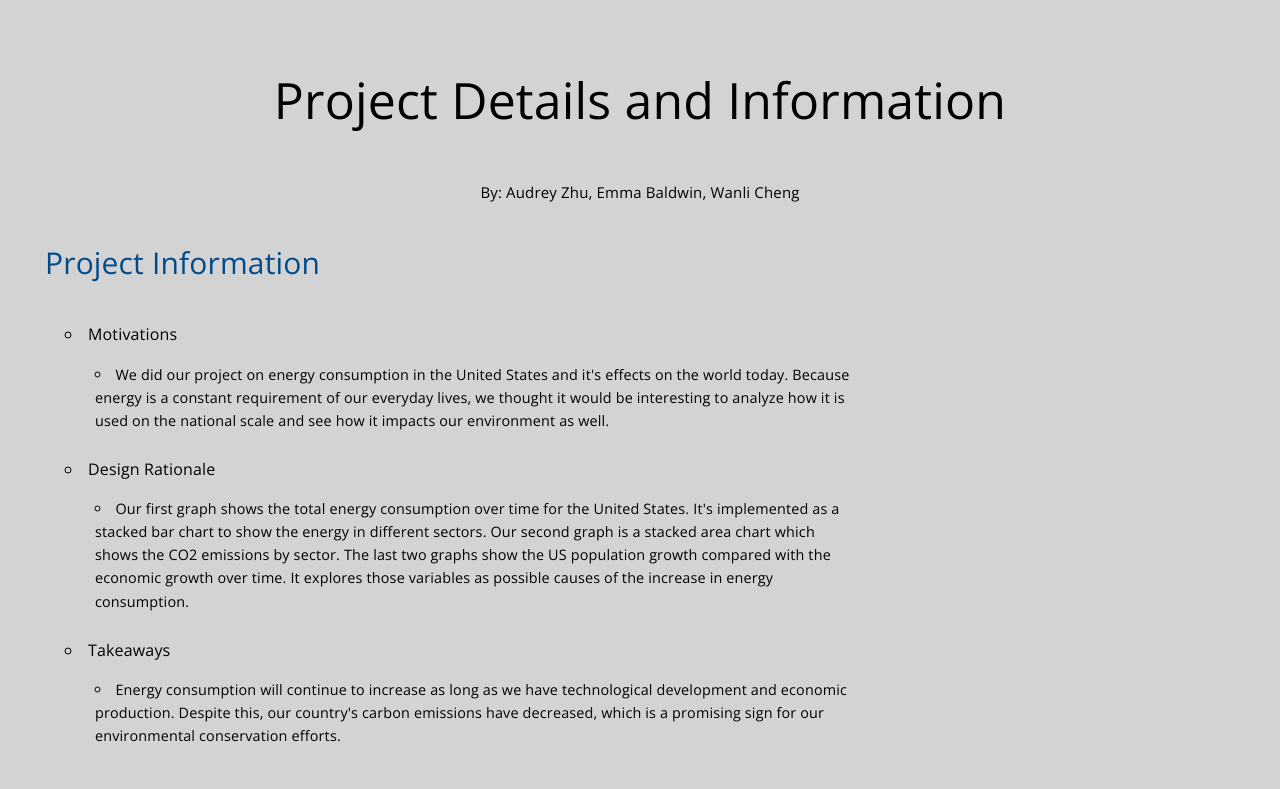
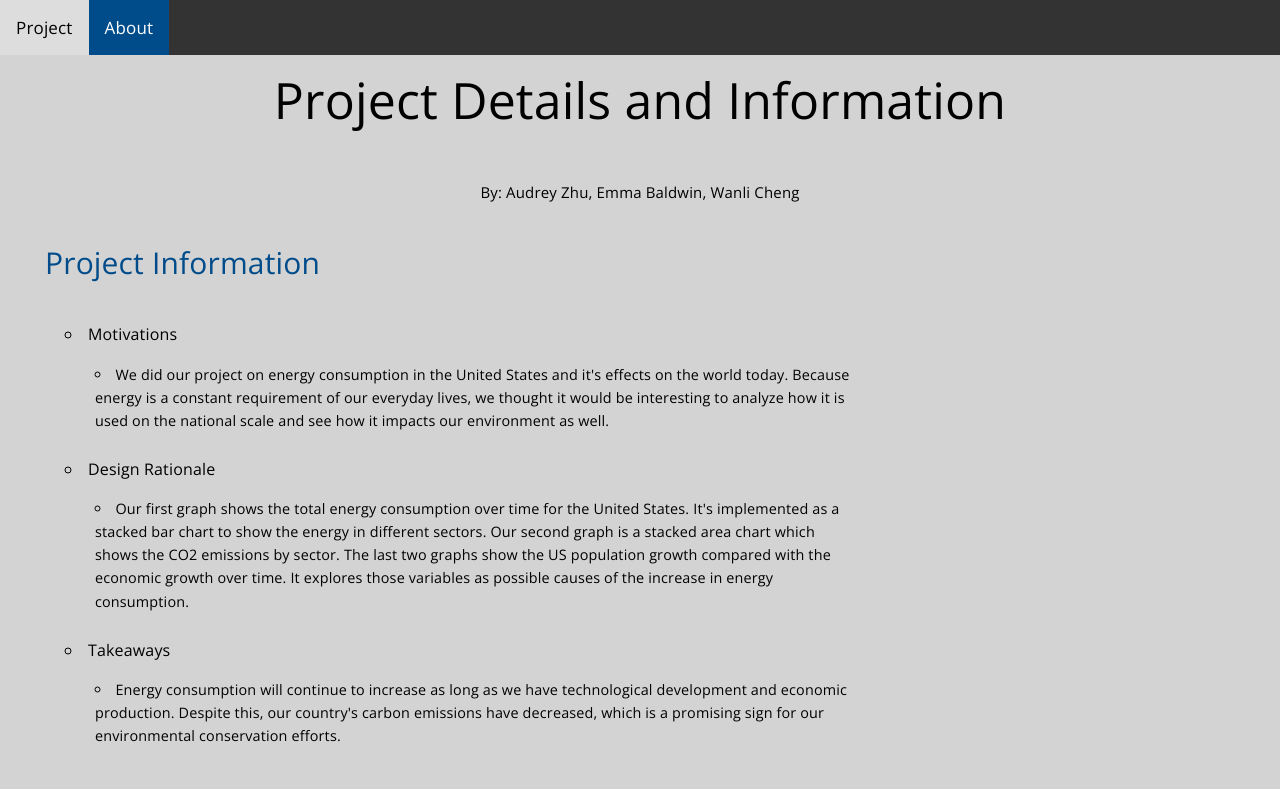
Before and after one commit to e-baldwin/VisFinalPractice, a plain HTML site: page about.html in a window 1280 px wide. Shown: the top 789 px of the page. Drawn offline with nearby package versions, Linux system fonts and the light colour scheme.

Commit message:
nav bar on about page  (that goes back to project)

```diff
--- a/about.html
+++ b/about.html
@@ -11,6 +11,11 @@
           font-family: 'Open Sans';
         }
     </style>
+    <div class="topnav">
+
+        <a href="index.html">Project</a>
+        <a class = "active" href = "about.html">About</a>
+    </div>
 
     <body class = "background">
         <p class = "title">Project Details and Information</p>
--- a/aboutstyle.css
+++ b/aboutstyle.css
@@ -53,3 +53,34 @@
     /*float:right;*/
     margin-left:10%;
 }
+
+.topnav {
+    background-color: #333;
+    overflow: hidden;
+    position: fixed; /* Set the navbar to fixed position */
+    top: 0; /* Position the navbar at the top of the page */
+    width: 100%; /* Full width */
+    z-index: 5;
+  }
+
+/* Style the links inside the navigation bar */
+.topnav a {
+    float: left;
+    color: #f2f2f2;
+    text-align: center;
+    padding: 14px 16px;
+    text-decoration: none;
+    font-size: 17px;
+}
+
+/* Change the color of links on hover */
+.topnav a:hover {
+    background-color: #ddd;
+    color: black;
+}
+
+/* Add a color to the active/current link */
+.topnav a.active {
+    background-color: rgb(0, 76, 139);
+    color: white;
+}
--- a/style.css
+++ b/style.css
@@ -80,10 +80,15 @@
 }
 
 /* Add a color to the active/current link */
+.topnav a:active {
+    background-color: rgb(0, 76, 139);
+    color: white;
+}
 .topnav a.active {
     background-color: rgb(0, 76, 139);
     color: white;
 }
+
 
 html {
     scroll-behavior: smooth;
```
